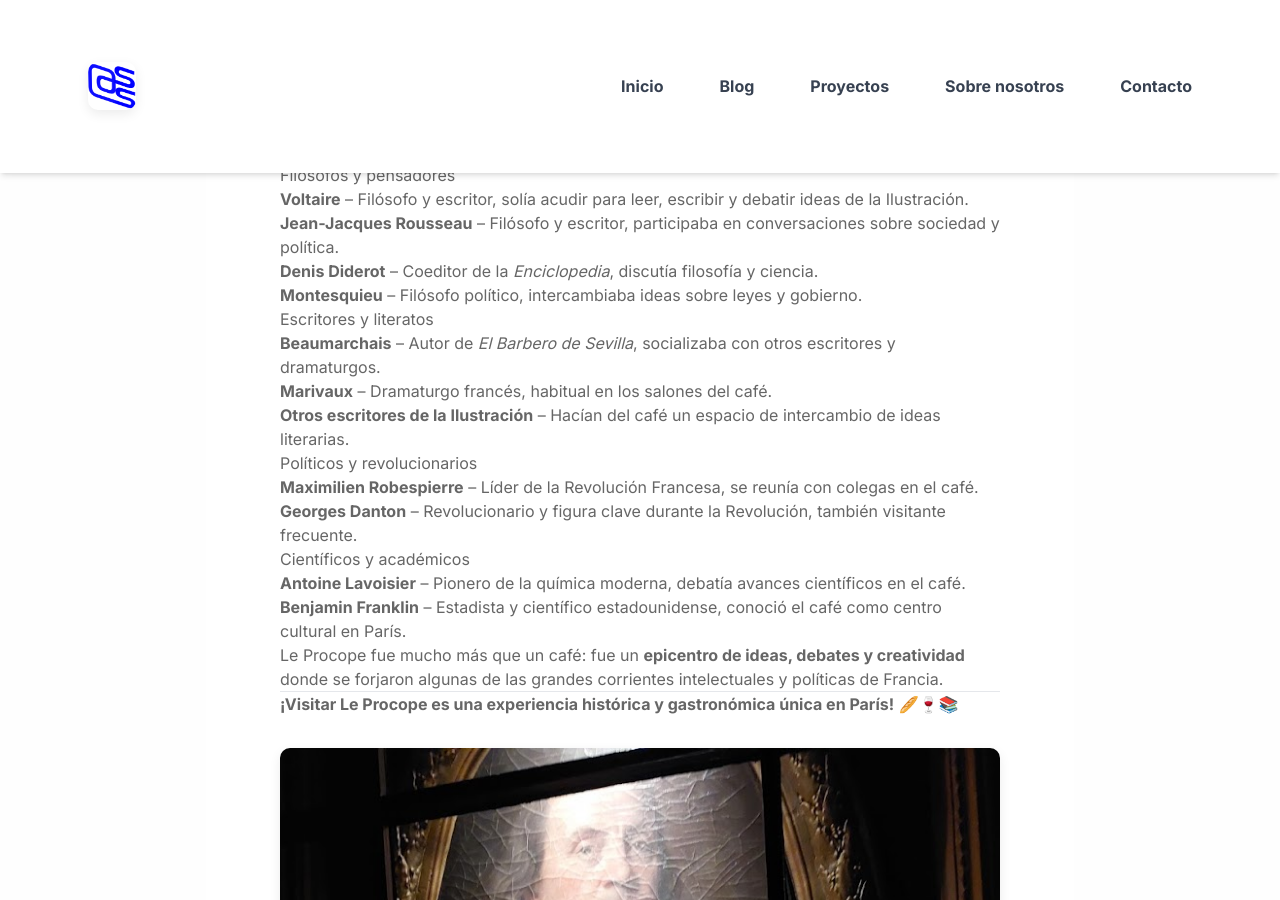
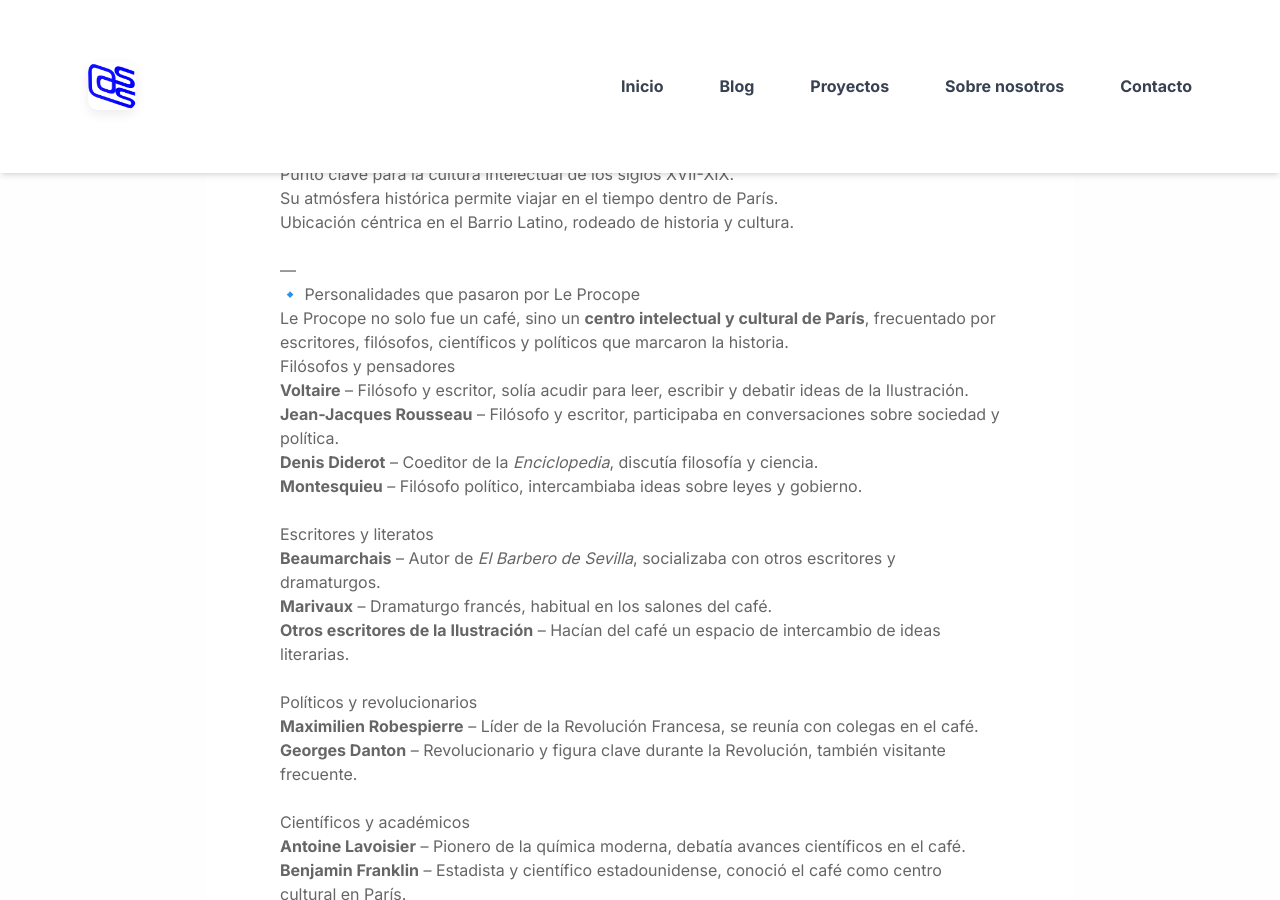
Before and after one commit to santanasmart/santanasmart.github.io, a Jekyll site: the page built from _posts/2025-11-28-procope-le.md, in a window 1280 px wide and 900 px high, scrolled down 5256 px. Built offline with Jekyll 4.4.1, drawn with Linux system fonts in a browser that asks for light colours; nearby versions of some CDN libraries; comment, search, counter and statistics services are not loaded.

Commit message:
Update 2025-11-28-procope-le.md

```diff
--- a/_posts/2025-11-28-procope-le.md
+++ b/_posts/2025-11-28-procope-le.md
@@ -17,10 +17,10 @@
 <a href="https://goo.gl/maps/KFmX1P7m8D32" class="block w-full text-center px-6 py-3 bg-green-500 text-white font-semibold rounded-lg hover:bg-green-600 transition">
   Visitar sitio
 </a>
-
+<br><br>
 Le Procope es el **café más antiguo de París**, fundado en **1686** por Francesco Procopio dei Coltelli, conocido en París como François Procope.
 Fue pionero en servir café en taza de porcelana y ofrecer servicio en mesa, contribuyendo a popularizar el consumo de café en la ciudad.
-
+<br><br>
 ### 1. Siglos XVIII‑XIX: café literario e intelectual
 
 Durante el siglo XVIII, Le Procope se convirtió en un **centro de la vida intelectual parisina**, frecuentado por filósofos, escritores y pensadores de la Ilustración.
@@ -29,14 +29,14 @@
 ![Interior histórico](/assets/images/cartel-procope.jpg){: .center-image }
 
 Entre sus habituados históricos se encuentran **figuras célebres** de la época, y durante la Revolución Francesa mantuvo su relevancia social y política.
-
+<br><br>
 ### 2. Transformaciones y reaperturas
 
 El café original cerró sus puertas en 1890, pero fue **reabierto en 1957** conservando el nombre histórico.
 En los años 1988-1989, el interior fue renovado con candelabros, espejos y mobiliario clásico, evocando el ambiente de los siglos XVIII‑XIX.
 
 ![Salón histórico](/assets/images/placa-procope.jpg){: .center-image }
-
+<br><br>
 ### 3. Presente: un restaurante y museo vivo
 
 Hoy, Le Procope funciona como **restaurante, café y heladería**, ofreciendo cocina tradicional francesa.
@@ -50,7 +50,7 @@
 - Punto clave para la cultura intelectual de los siglos XVII-XIX.
 - Su atmósfera histórica permite viajar en el tiempo dentro de París.
 - Ubicación céntrica en el Barrio Latino, rodeado de historia y cultura.
-
+<br><br>
 ---
 
 ### 🔹 Personalidades que pasaron por Le Procope
@@ -62,20 +62,20 @@
 - **Jean-Jacques Rousseau** – Filósofo y escritor, participaba en conversaciones sobre sociedad y política.
 - **Denis Diderot** – Coeditor de la *Enciclopedia*, discutía filosofía y ciencia.
 - **Montesquieu** – Filósofo político, intercambiaba ideas sobre leyes y gobierno.
-
+<br><br>
 #### Escritores y literatos
 - **Beaumarchais** – Autor de *El Barbero de Sevilla*, socializaba con otros escritores y dramaturgos.
 - **Marivaux** – Dramaturgo francés, habitual en los salones del café.
 - **Otros escritores de la Ilustración** – Hacían del café un espacio de intercambio de ideas literarias.
-
+<br><br>
 #### Políticos y revolucionarios
 - **Maximilien Robespierre** – Líder de la Revolución Francesa, se reunía con colegas en el café.
 - **Georges Danton** – Revolucionario y figura clave durante la Revolución, también visitante frecuente.
-
+<br><br>
 #### Científicos y académicos
 - **Antoine Lavoisier** – Pionero de la química moderna, debatía avances científicos en el café.
 - **Benjamin Franklin** – Estadista y científico estadounidense, conoció el café como centro cultural en París.
-
+<br><br>
 > Le Procope fue mucho más que un café: fue un **epicentro de ideas, debates y creatividad** donde se forjaron algunas de las grandes corrientes intelectuales y políticas de Francia.
 
 ---
```
